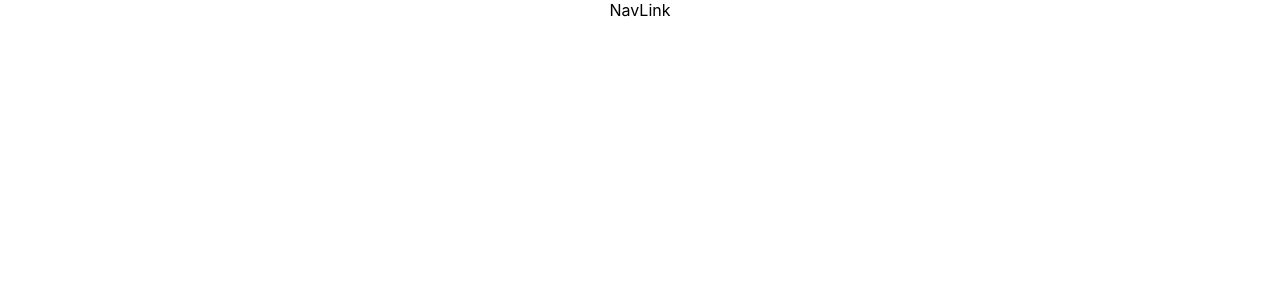
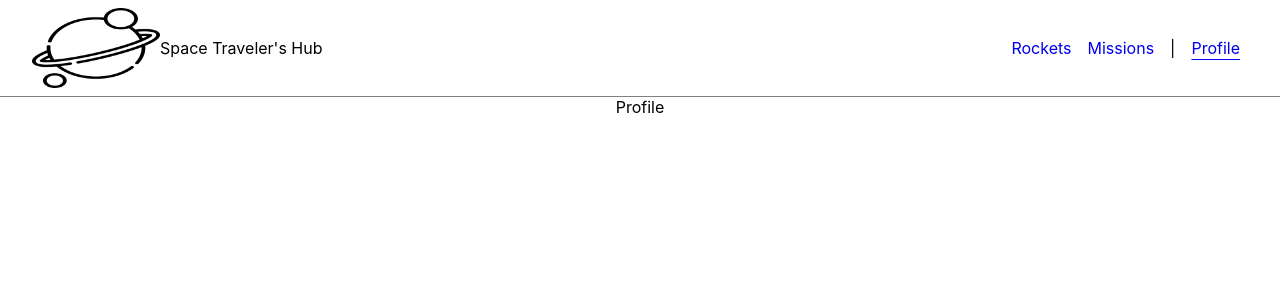
Before and after one commit to jlvFlores/React-Redux-group-project, a React (Create React App) app: page / in a window 1280 px wide. Shown: the top 300 px of the page. Built offline with nearby package versions, Linux system fonts and the light colour scheme.

Commit message:
Set NavLink styles

```diff
--- a/src/App.css
+++ b/src/App.css
@@ -16,3 +16,38 @@
 .App-link {
   color: #61dafb;
 }
+
+header,
+.logo-divider,
+ul {
+  display: flex;
+  justify-content: space-between;
+  align-items: center;
+}
+
+header {
+  padding: 0.5rem 2rem;
+  border-bottom: 1px solid gray;
+}
+
+.logo {
+  width: 10vw;
+  height: 10vh;
+}
+
+ul {
+  list-style-type: none;
+}
+
+li {
+  padding: 0 0.5rem;
+}
+
+a {
+  text-decoration: none;
+}
+
+.active {
+  text-decoration: underline;
+  text-underline-offset: 5px;
+}
--- a/src/App.js
+++ b/src/App.js
@@ -3,15 +3,32 @@ import {
   RouterProvider,
 } from 'react-router-dom';
 import './App.css';
-import NavLink from './components/NavLink';
+import Navigation from './components/Navigation';
+import Rockets from './components/Rockets';
+import Missions from './components/Missions';
+import Profile from './components/Profile';
 
 const router = createBrowserRouter([
   {
     path: '/',
-    element: <NavLink />,
+    element: <Navigation />,
+    children: [
+      {
+        index: '/profile',
+        element: <Profile />,
+      },
+      {
+        path: '/rockets',
+        element: <Rockets />,
+      },
+      {
+        path: '/missions',
+        element: <Missions />,
+      },
+    ],
   },
+]);
 
-]);
 const App = () => (
   <div className="App">
     <RouterProvider router={router} />
--- /dev/null
+++ b/src/components/Missions.js
@@ -0,0 +1,7 @@
+import React from 'react';
+
+const Missions = () => (
+  <div>Missions</div>
+);
+
+export default Missions;
--- a/src/components/NavLink.js
+++ /dev/null
@@ -1,7 +0,0 @@
-import React from 'react';
-
-const NavLink = () => (
-  <div>NavLink</div>
-);
-
-export default NavLink;
--- /dev/null
+++ b/src/components/Navigation.js
@@ -0,0 +1,39 @@
+import React from 'react';
+import { NavLink, Outlet } from 'react-router-dom';
+import planet from '../assets/planet.png';
+
+const Navigation = () => (
+  <>
+    <header>
+      <div className="logo-divider">
+        <img src={planet} alt="Logo" className="logo" />
+        Space Traveler&apos;s Hub
+      </div>
+      <nav>
+        <ul>
+          <li>
+            <NavLink to="/rockets">
+              Rockets
+            </NavLink>
+          </li>
+          <li>
+            <NavLink to="/missions">
+              Missions
+            </NavLink>
+          </li>
+          <li>|</li>
+          <li>
+            <NavLink to="/">
+              Profile
+            </NavLink>
+          </li>
+        </ul>
+      </nav>
+    </header>
+    <section>
+      <Outlet />
+    </section>
+  </>
+);
+
+export default Navigation;
--- /dev/null
+++ b/src/components/Profile.js
@@ -0,0 +1,7 @@
+import React from 'react';
+
+const Profile = () => (
+  <div>Profile</div>
+);
+
+export default Profile;
--- /dev/null
+++ b/src/components/Rockets.js
@@ -0,0 +1,7 @@
+import React from 'react';
+
+const Rockets = () => (
+  <div>Rockets</div>
+);
+
+export default Rockets;
```
